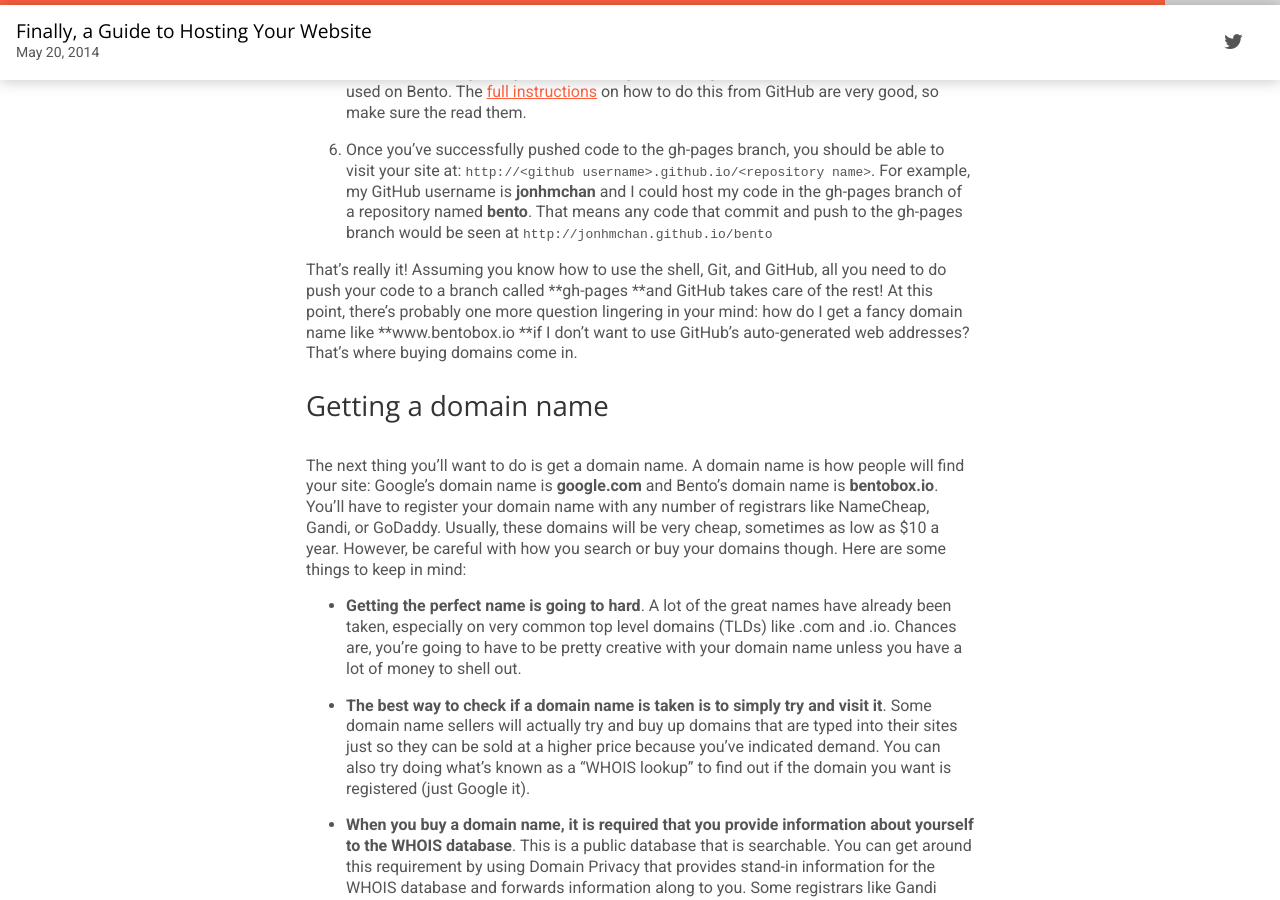
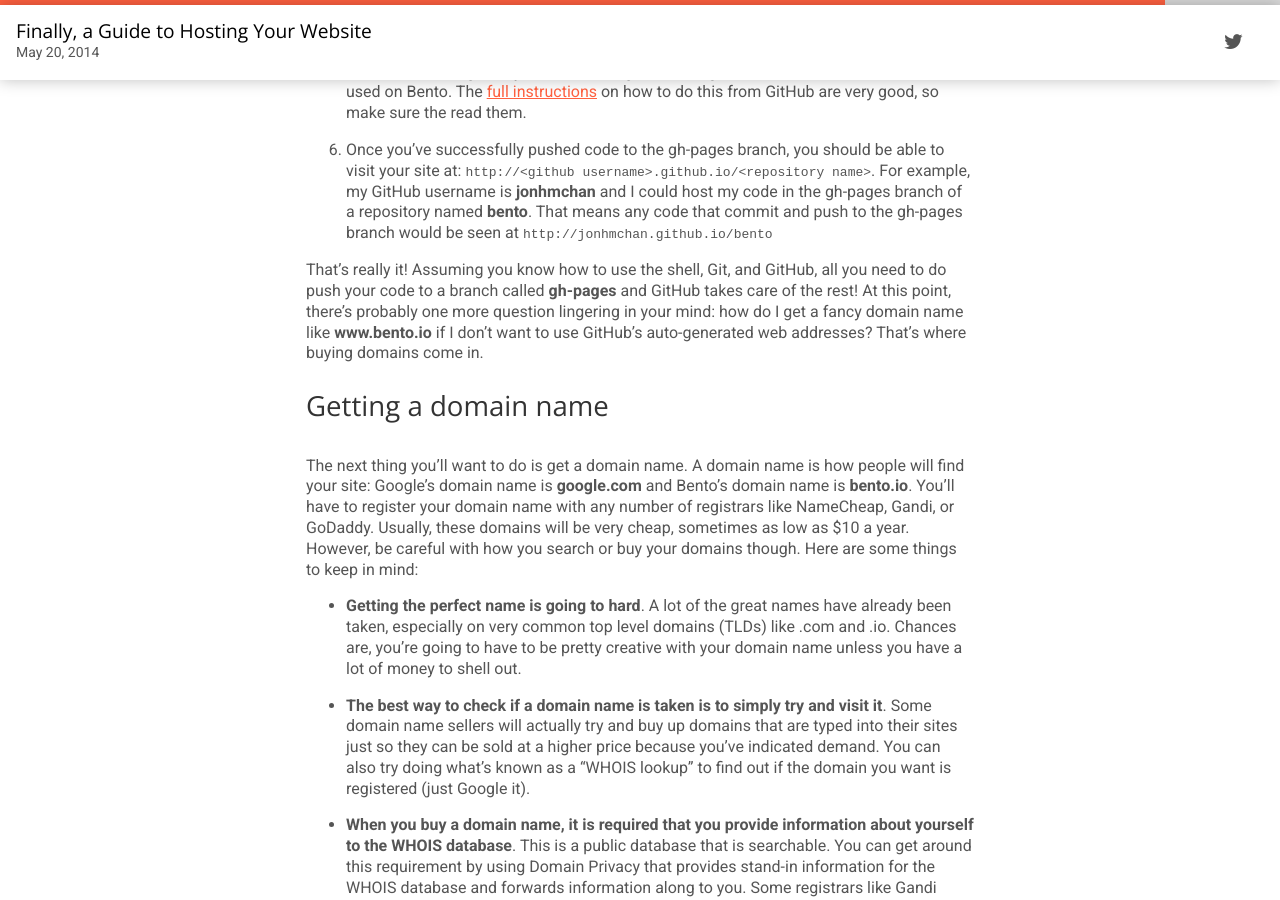
Before and after one commit to JonHMChan/blog, a Jekyll site: the page built from _posts/2014-05-20-finally-a-guide-to-hosting-your-website.markdown, in a window 1280 px wide and 900 px high, scrolled down 7019 px. Built offline with Jekyll 4.4.1, drawn with Linux system fonts in a browser that asks for light colours; nearby versions of some CDN libraries; our own code applies the rules of GitHub Pages for plain Markdown files.

Commit message:
Updated Finally A Guide To Hosting Your Website

```diff
--- a/_posts/2014-05-20-finally-a-guide-to-hosting-your-website.markdown
+++ b/_posts/2014-05-20-finally-a-guide-to-hosting-your-website.markdown
@@ -189,9 +189,9 @@
 
 Now about that last point about it being shockingly easy: what that means is that you might have to pick up a few new (but easy) skills along the way if you're a complete beginner. This is what I recommend:
 
-1. Learn how to interact with the shell on your computer. [Here's the Bento page for it](http://www.bentobox.io/shell). I highly recommend you start with the first link **Learning the Shell**.
+1. Learn how to interact with the shell on your computer. [Here's the Bento page for it](https://bento.io/shell). I highly recommend you start with the first link **Learning the Shell**.
 
-2. You need to learn Git. [Here's the Bento page for that](http://bentobox.io/git). I highly recommend you start with GitHub's own tutorial on Git, **Try Git**, which is the first beginner link on the page.
+2. You need to learn Git. [Here's the Bento page for that](https://bento.io/git). I highly recommend you start with GitHub's own tutorial on Git, **Try Git**, which is the first beginner link on the page.
 
 3. Once you learn how to use the shell, install Git on your machine, and how to use Git, you need a GitHub profile. Go to [http://github.com/](http://github.com/) and create a profile.
 
@@ -201,11 +201,11 @@
 
 6. Once you've successfully pushed code to the gh-pages branch, you should be able to visit your site at: `http://<github username>.github.io/<repository name>`. For example, my GitHub username is **jonhmchan** and I could host my code in the gh-pages branch of a repository named **bento**. That means any code that commit and push to the gh-pages branch would be seen at `http://jonhmchan.github.io/bento`
 
-That's really it! Assuming you know how to use the shell, Git, and GitHub, all you need to do push your code to a branch called **gh-pages **and GitHub takes care of the rest! At this point, there's probably one more question lingering in your mind: how do I get a fancy domain name like **www.bentobox.io **if I don't want to use GitHub's auto-generated web addresses? That's where buying domains come in.
+That's really it! Assuming you know how to use the shell, Git, and GitHub, all you need to do push your code to a branch called **gh-pages** and GitHub takes care of the rest! At this point, there's probably one more question lingering in your mind: how do I get a fancy domain name like **www.bento.io** if I don't want to use GitHub's auto-generated web addresses? That's where buying domains come in.
 
 ## Getting a domain name
 
-The next thing you'll want to do is get a domain name. A domain name is how people will find your site: Google's domain name is **google.com** and Bento's domain name is **bentobox.io**. You'll have to register your domain name with any number of registrars like NameCheap, Gandi, or GoDaddy. Usually, these domains will be very cheap, sometimes as low as $10 a year. However, be careful with how you search or buy your domains though. Here are some things to keep in mind:
+The next thing you'll want to do is get a domain name. A domain name is how people will find your site: Google's domain name is **google.com** and Bento's domain name is **bento.io**. You'll have to register your domain name with any number of registrars like NameCheap, Gandi, or GoDaddy. Usually, these domains will be very cheap, sometimes as low as $10 a year. However, be careful with how you search or buy your domains though. Here are some things to keep in mind:
 
 * **Getting the perfect name is going to hard**. A lot of the great names have already been taken, especially on very common top level domains (TLDs) like .com and .io. Chances are, you're going to have to be pretty creative with your domain name unless you have a lot of money to shell out.
 
```
